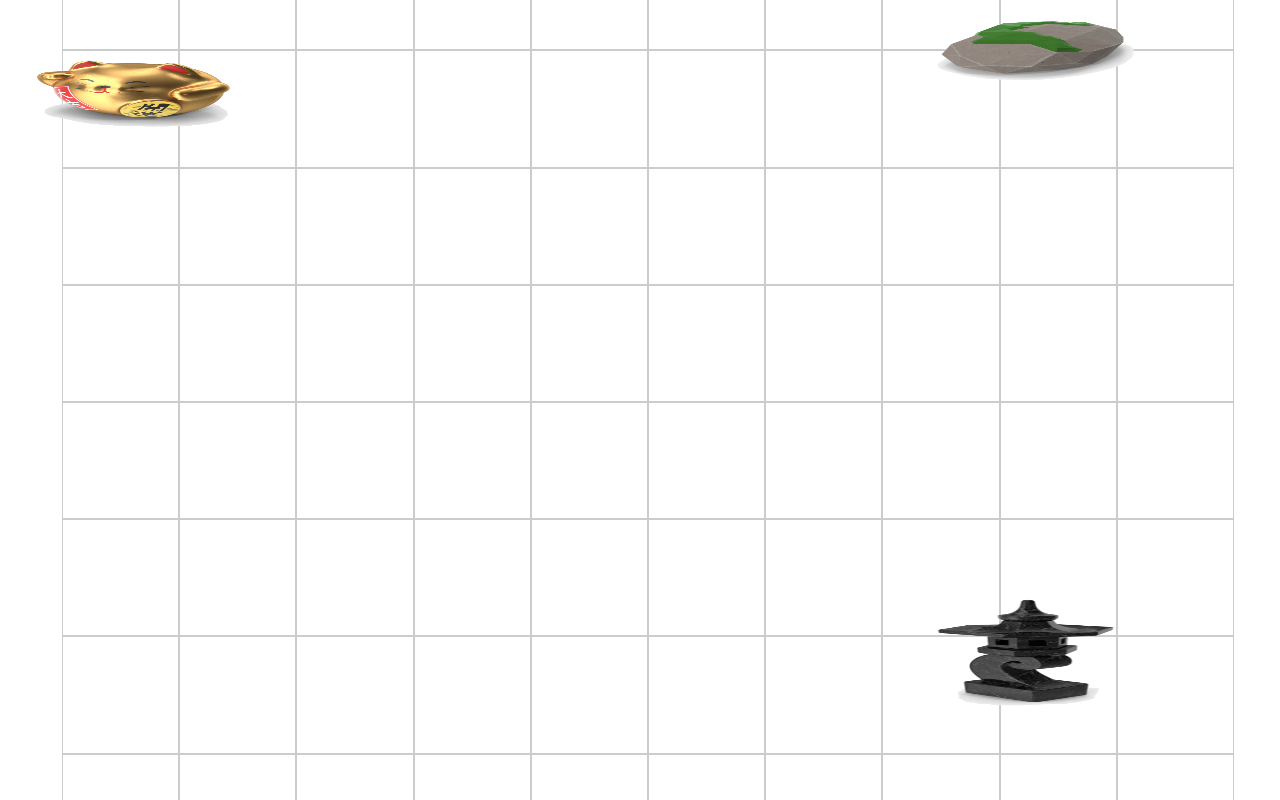
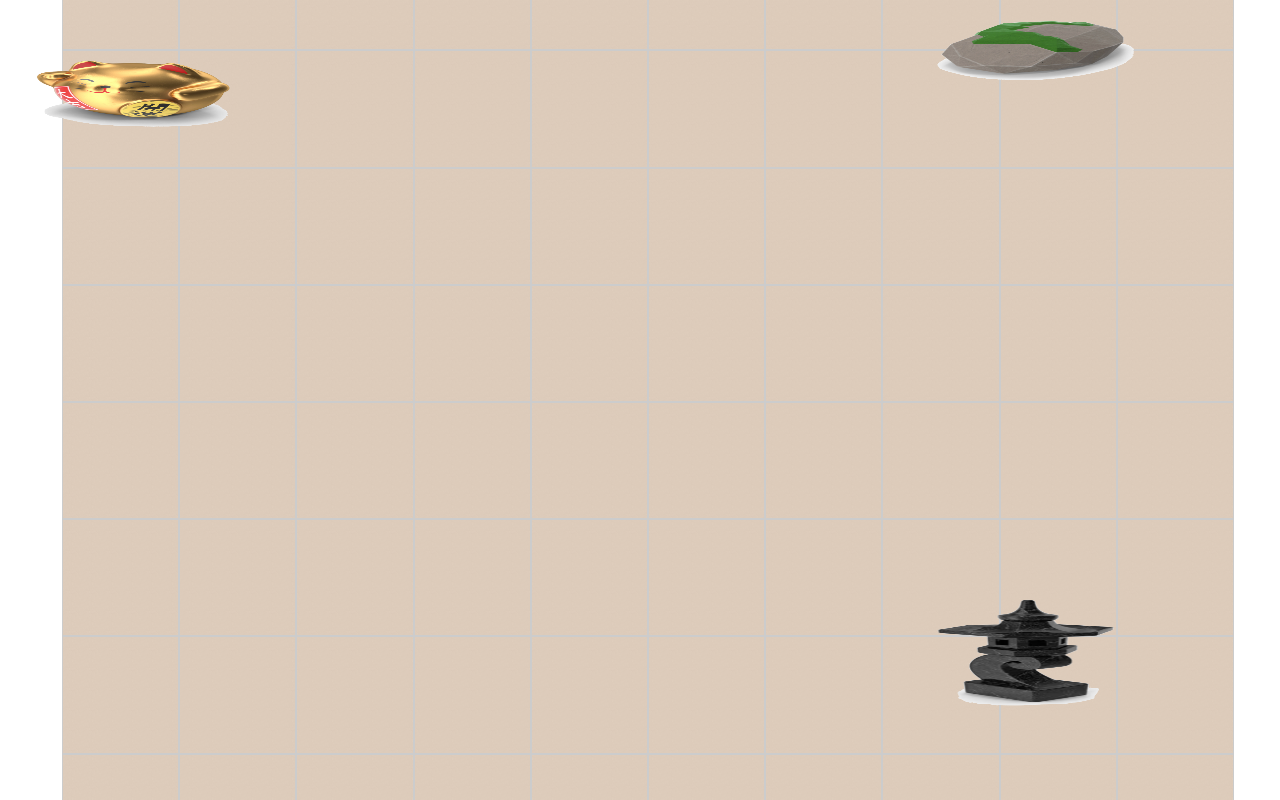
Before and after one commit to maxbye3/zen-garden, a Next.js app: page / in a window 1280 px wide. Built offline with nearby package versions, Linux system fonts and the light colour scheme.

Commit message:
added some sand

```diff
--- a/src/styles/globals.css
+++ b/src/styles/globals.css
@@ -16,6 +16,8 @@ body {
 
 .grid-row {
   display: flex;
+  background: url("./sand.png") repeat;
+  background-size: 20px 20px;
 }
 
 .grid-square {
```
Also changed, not shown: src/styles/sand.png (added).
